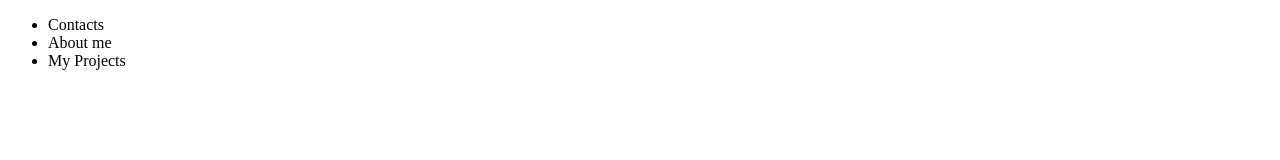
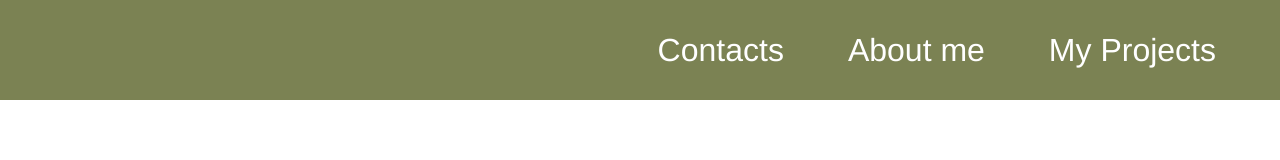
Before and after one commit to LunarAngelina/rsschool-cv, a plain HTML site: page index.html in a window 1280 px wide. Drawn offline with Linux system fonts and the light colour scheme.

Commit message:
feat: add styles in nav

```diff
--- a/index.html
+++ b/index.html
@@ -10,7 +10,7 @@
 <body>
   <header class="header">
     <nav class="header__nav">
-      <ul>
+      <ul class="header__list">
         <li class="header__li-item">Contacts</li>
         <li class="header__li-item">About me</li>
         <li class="header__li-item">My Projects</li>
--- a/style.css
+++ b/style.css
@@ -7,3 +7,48 @@ html {
 *::after {
   box-sizing: inherit;
 }
+
+html, body, div, span, object, iframe, figure, h1, h2, h3, h4, h5, h6, p, blockquote, pre, a, code, em, img, small, strike, strong, sub, sup, tt, b, u, i, ol, ul, li, fieldset, form, label, table, caption, tbody, tfoot, thead, tr, th, td, main, canvas, embed, footer, header, nav, section, video{
+  margin: 0;
+  padding: 0;
+  border: 0;
+  font-size: 100%;
+  font: inherit;
+  vertical-align: baseline;
+  text-rendering: optimizeLegibility;
+  -webkit-font-smoothing: antialiased;
+  text-size-adjust: none;
+}
+
+footer, header, nav, section, main{
+  display: block;
+}
+
+body{
+  line-height: 1;
+}
+
+ol, ul{
+  list-style: none;
+}
+
+/* Header Styles start */
+.header {
+  height: 6.25em;
+  display: flex;
+  justify-content: end;
+  align-items: center;
+  background-color: #7B8253;
+}
+
+.header__list {
+  display: flex;
+  flex-direction: row;
+  font-family: 'Franklin Gothic Medium', 'Arial Narrow', Arial, sans-serif;
+  color: white;
+  font-size: 2em;
+}
+
+.header__li-item {
+  padding-right: 2em;
+}
```
